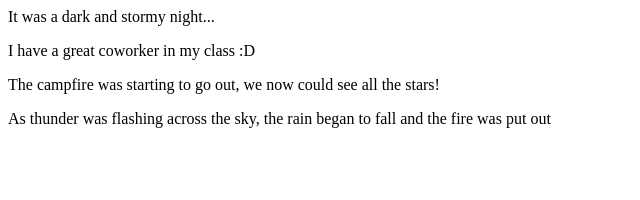
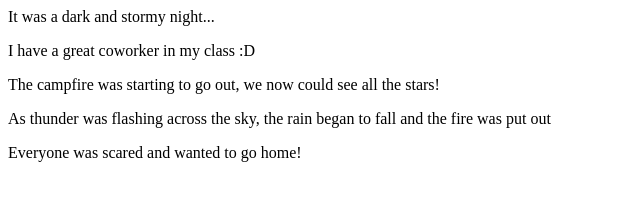
Before and after one commit to igottschalk/firestory-story, a plain HTML site: page index.html in a window 1280 px wide. Shown: the whole page, without its empty margins (0-640 px from the left). Drawn offline with Linux system fonts and the light colour scheme.

Commit message:
added line about going home

```diff
--- a/index.html
+++ b/index.html
@@ -6,5 +6,6 @@
     </p>
     <p>The campfire was starting to go out, we now could see all the stars!</p>
     <p>As thunder was flashing across the sky, the rain began to fall and the fire was put out</p>
+    <p>Everyone was scared and wanted to go home!</p>
   </body>
 </html>
```
